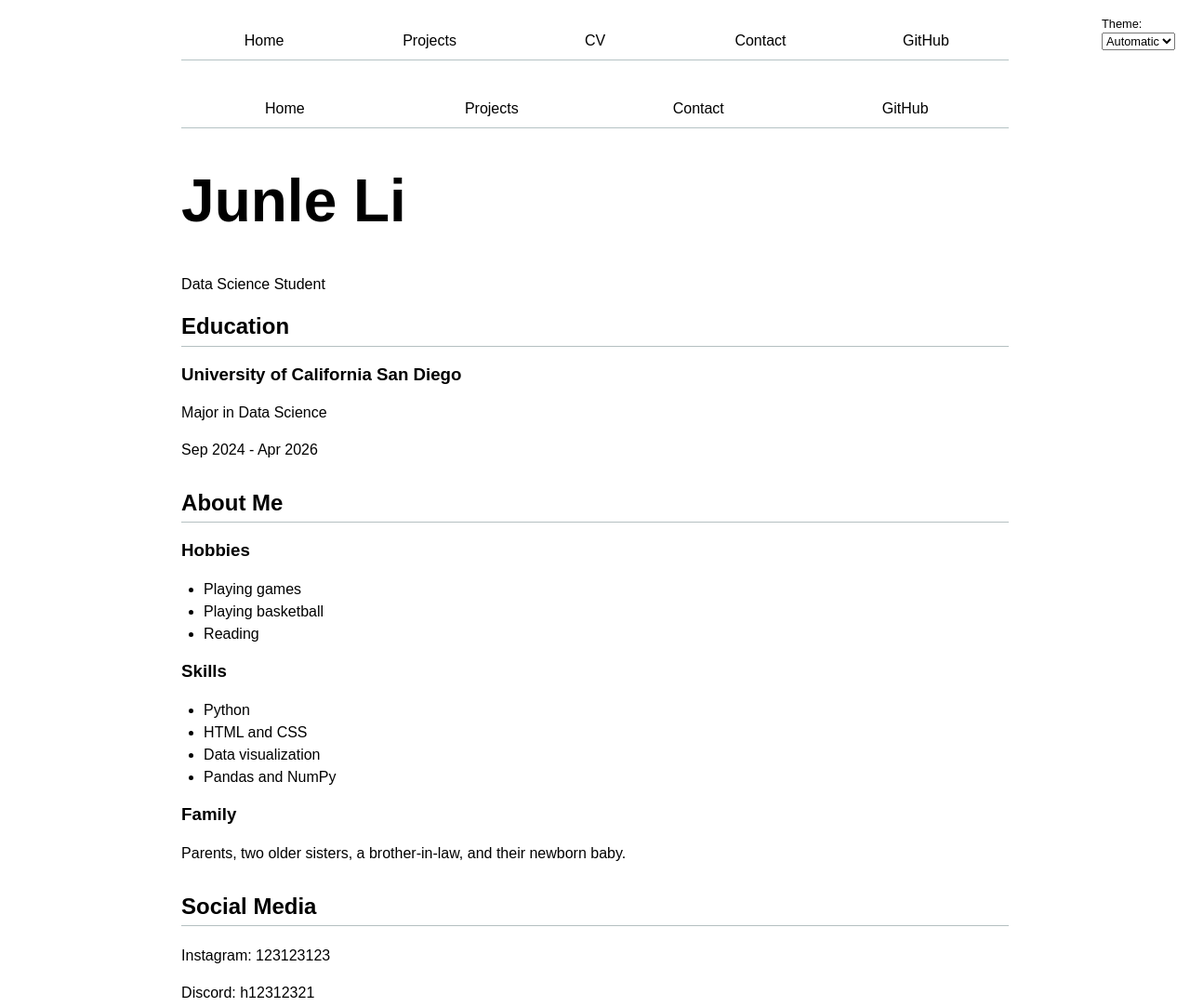
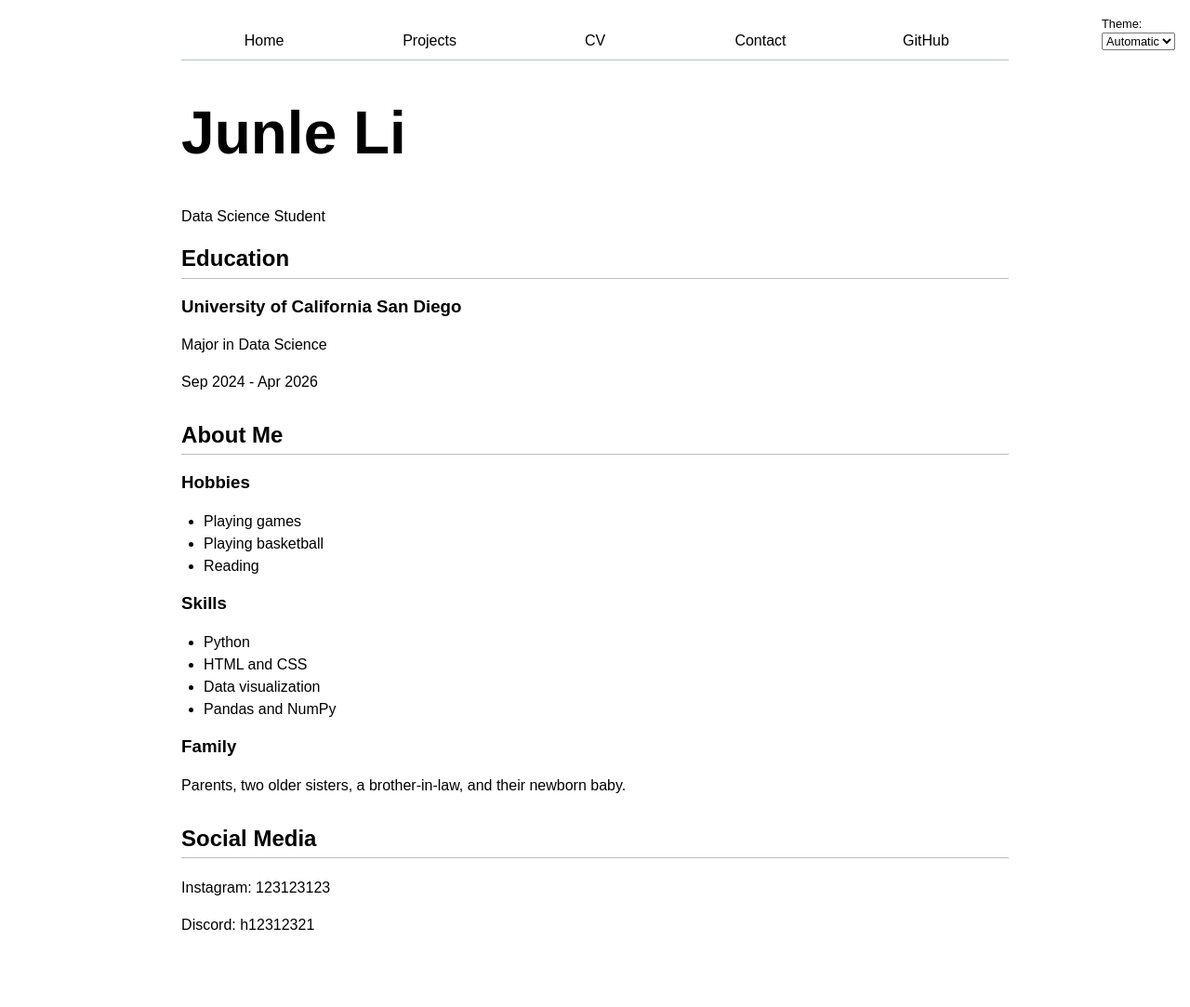
Before and after one commit to jul187-creator/portfolio, a plain HTML site: page resume/index.html in a window 1280 px wide. Shown: the whole page at 93% size. Drawn offline with Linux system fonts and the light colour scheme.

Commit message:
lab 3 fix problem

```diff
--- a/resume/index.html
+++ b/resume/index.html
@@ -7,13 +7,6 @@
     <link rel="stylesheet" href="../style.css">
 </head>
 <body>
-
-    <nav>
-        <a href="../">Home</a>
-        <a href="../projects/">Projects</a>
-        <a href="../contact/">Contact</a>
-        <a href="https://github.com/jul187-creator" target="_blank">GitHub</a>
-    </nav>
 
     <h1>Junle Li</h1>
     <p>Data Science Student</p>
```
Also changed, not shown: contact/index.html (+0 -7 lines), index.html (+0 -6 lines), projects/index.html (+0 -7 lines).
